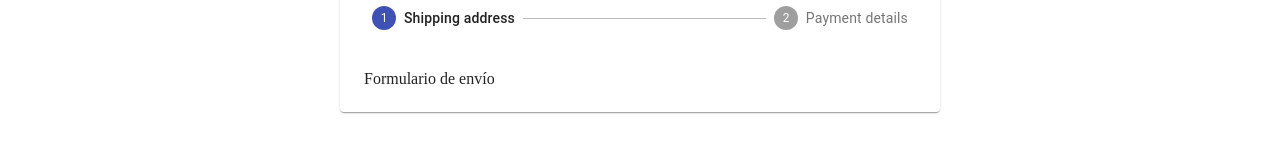
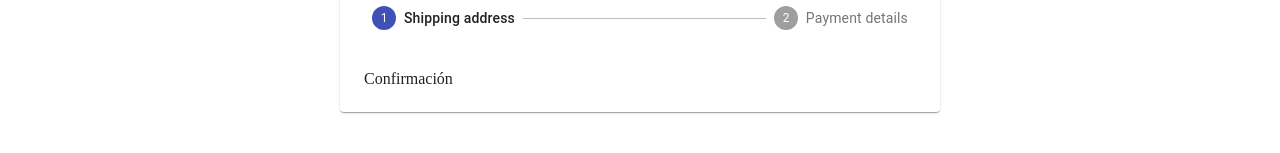
Before and after one commit to javobarreda/E-commerce-simple-en-REACT, a React (Create React App) app: page /checkout in a window 1280 px wide. Shown: the part 219-372 px from the top of the page. Built offline with nearby package versions, Linux system fonts and the light colour scheme; no server answers.

Commit message:
se puede cambiar numero

```diff
--- a/src/components/CheckoutForm/Checkout/Checkout.jsx
+++ b/src/components/CheckoutForm/Checkout/Checkout.jsx
@@ -8,7 +8,7 @@
 const steps = ['Shipping address', 'Payment details'];
 
 const Checkout = () => {
-    const [activeStep, setActiveStep] = useState(0);
+    const [activeStep, setActiveStep] = useState(2);
     const classes = useStyles();
 
     const Confirmation = () => (
--- a/src/components/CheckoutForm/PaymentForm.jsx
+++ b/src/components/CheckoutForm/PaymentForm.jsx
@@ -3,7 +3,7 @@
 const PaymentForm = () => {
     return (
         <div>
-            PaymentForm
+            Formulario de Pago
         </div>
     )
 }
```
